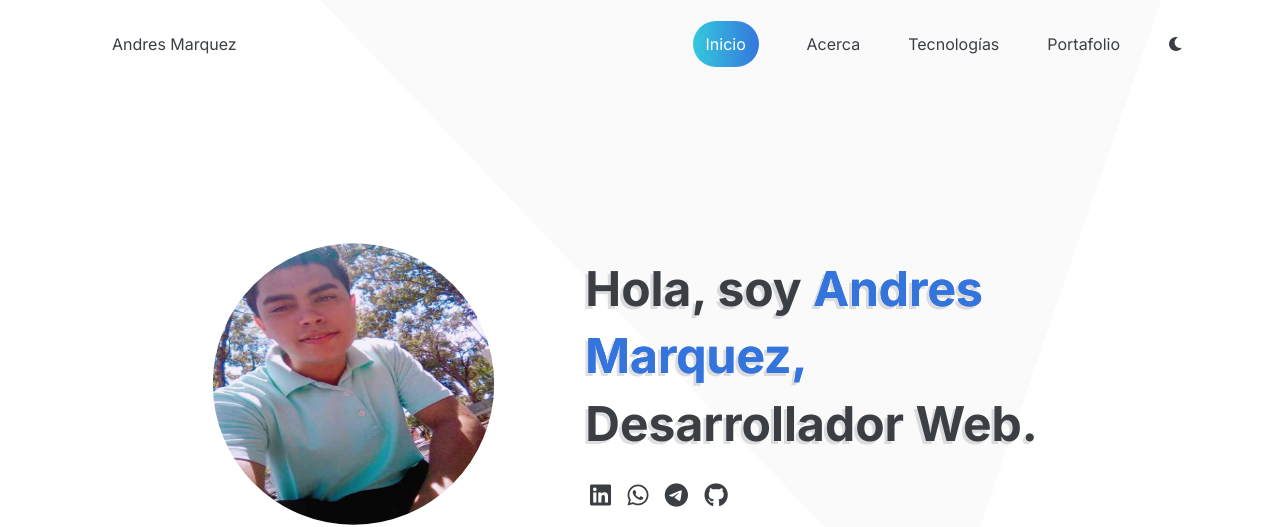
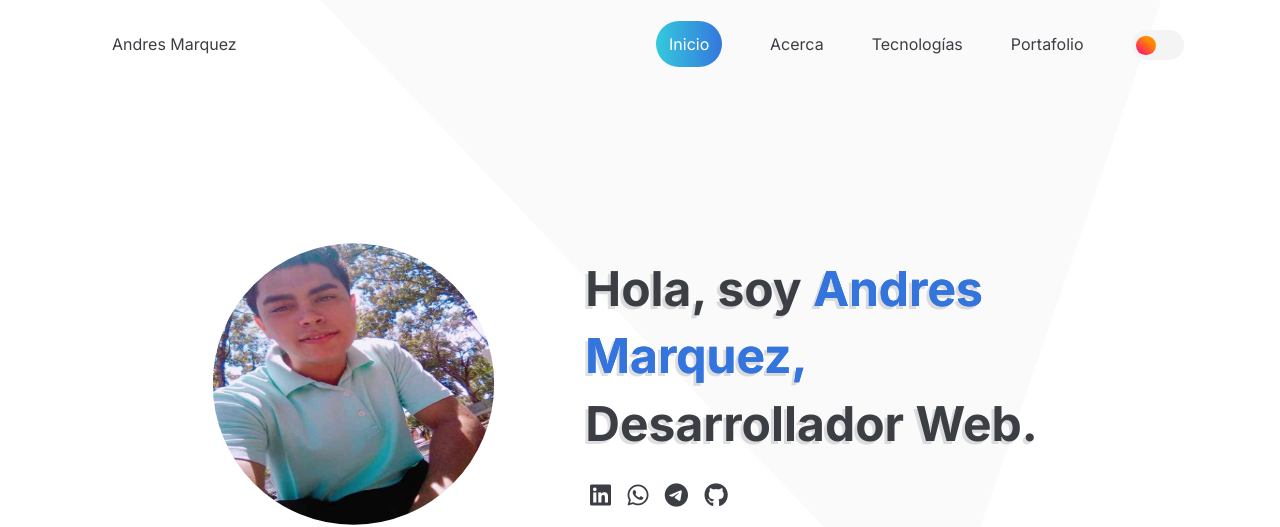
Before and after one commit to andresmarquez02/andres, a PHP site: page /index.html in a window 1280 px wide. Shown: the top 527 px of the page. Run offline with PHP 8.4, Linux system fonts and the light colour scheme.

Commit message:
cambios de switch

```diff
--- a/assets/css/style.css
+++ b/assets/css/style.css
@@ -1129,6 +1129,7 @@ footer .list_social li:nth-child(7) span{
     .nav_item{
         margin-left: var(--mb-6);
         margin-bottom: 0;
+        align-self: center;
     }
     .nav_item:nth-child(6){
         margin-right: var(--mb-2);
@@ -1429,3 +1430,51 @@ footer .list_social li:nth-child(7) span{
 .loader * {
     will-change:transform
 }
+
+.switch {
+ font-size: 15px;
+ position: relative;
+ display: inline-block;
+ width: 3.5em;
+ height: 2em;
+}
+.switch input {
+ opacity: 0;
+ width: 0;
+ height: 0;
+}
+
+.slider {
+ position: absolute;
+ cursor: pointer;
+ top: 0;
+ left: 0;
+ right: 0;
+ bottom: 0;
+ background-color: #f4f4f5;
+ transition: .4s;
+ border-radius: 30px;
+}
+
+.slider:before {
+ position: absolute;
+ content: "";
+ height: 1.3em;
+ width: 1.3em;
+ border-radius: 20px;
+ left: 0.3em;
+ bottom: 0.3em;
+ background: linear-gradient(40deg,#ff0080,#ff8c00 70%);
+ ;
+ transition: .4s;
+}
+
+input:checked + .slider {
+ background-color: #303136;
+}
+
+input:checked + .slider:before {
+ transform: translateX(1.5em);
+ background: #303136;
+ box-shadow: inset -3px -2px 5px -2px #8983f7, inset -10px -5px 0 0 #a3dafb;
+}
--- a/assets/js/index.js
+++ b/assets/js/index.js
@@ -116,6 +116,7 @@ let mode = document.querySelector("#mode");
 mode.addEventListener("click", () => {
     let mode_save = localStorage.getItem("mode");
     if(mode_save == "light"){
+        console.log(mode_save);
         dark(mode.children[0]);
         localStorage.setItem("mode","dark");
         return 0;
@@ -129,7 +130,6 @@ let dark = (i) => {
         "#ffffff","#0a1017","#0c131b","#0c131b","#1d2732","#b9b9b914","#e7edf2","#a4afb7","#0a1117"
     ];
     change(colors);
-    i.classList = "fas fa-sun";
     document.querySelector("body").setAttribute("style","background: url(assets/images/dark.svg) var(--three-color) no-repeat center");
 }
 
@@ -138,7 +138,6 @@ let light = (i) => {
         "#3b3f44","#fff","#fdfdfd","#0a1117","#e0e3ea","#1e3c4e14","#0a1117fb","#081117f8","#fff"
     ];
     change(colors);
-    i.classList = "fas fa-moon";
     document.querySelector("body").setAttribute("style","background: url(assets/images/light.svg) var(--three-color) no-repeat center");
 }
 let change = (colors) => {
@@ -151,6 +150,7 @@ if(localStorage.getItem("mode") == null){
 }
 else{
     if(localStorage.getItem("mode") == "dark"){
+        mode.checked = true;
         dark(mode.children[0]);
     }
 }
--- a/index.html
+++ b/index.html
@@ -63,10 +63,11 @@
                             Portafolio
                         </a>
                     </li>
-                    <li class="nav_item">
-                        <span class="nav_link" id="mode">
-                            <i class="fas fa-moon"></i>
-                        </span>
+                    <li class="nav_item" >
+                    	<label class="switch">
+						  <input type="checkbox" id="mode">
+						  <span class="slider"></span>
+						</label>
                     </li>
                 </ul>
             </div>
```
